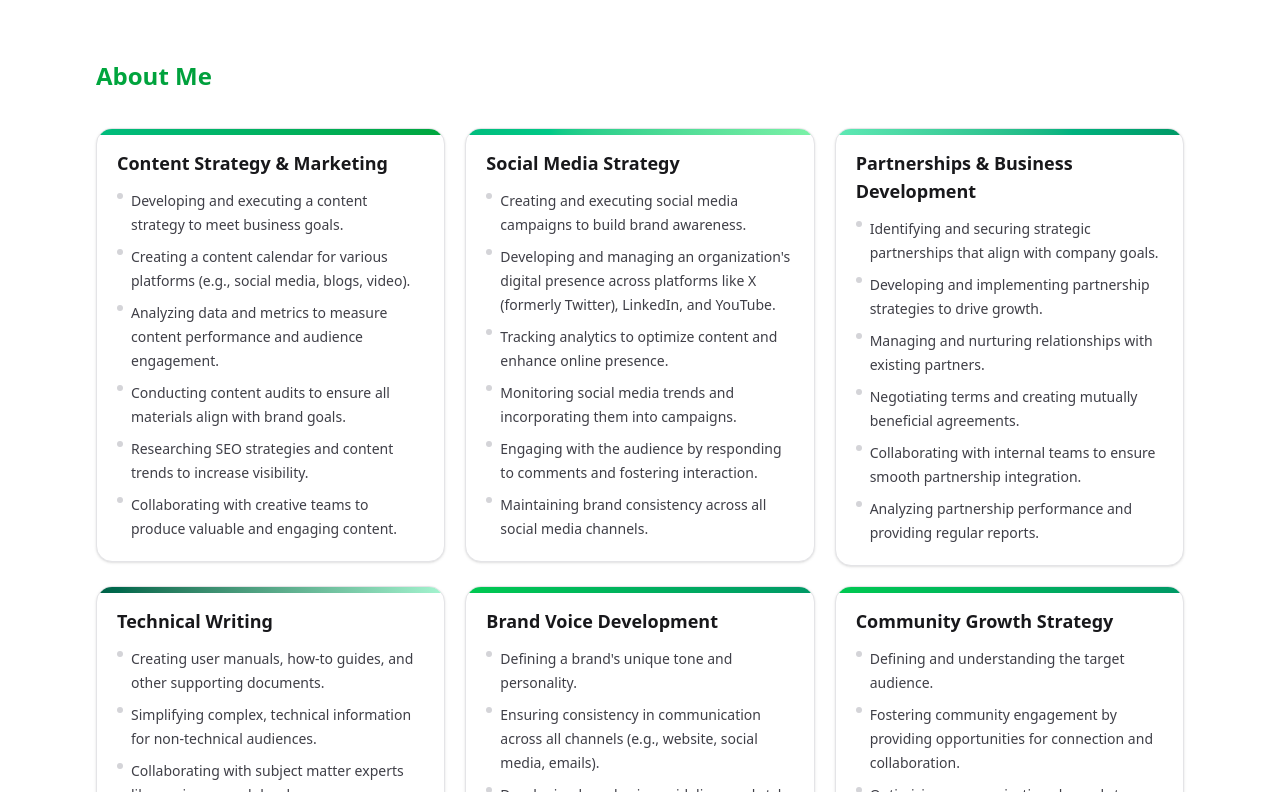
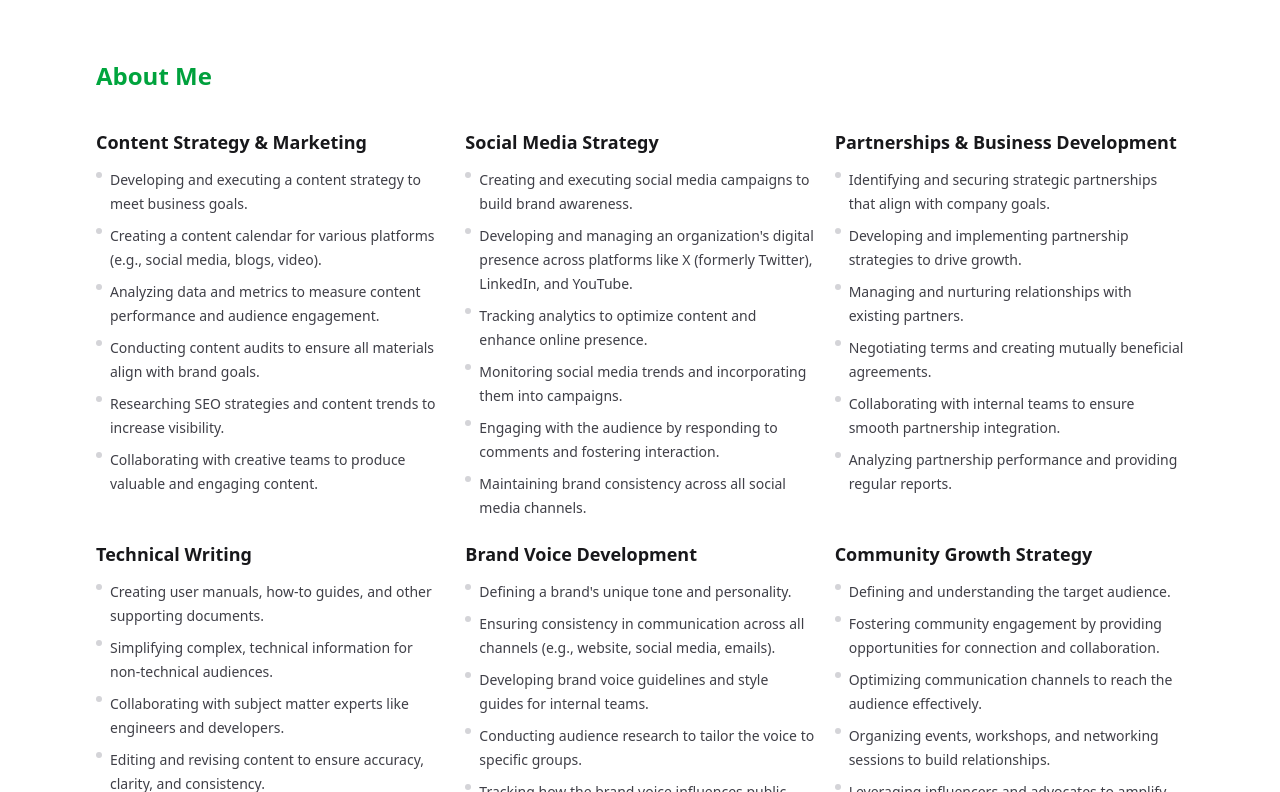
Before and after one commit to Sidney-130/theoportfolio, a Next.js app: page / in a window 1280 px wide. Shown: the part 788-1580 px from the top of the page. Built offline with nearby package versions, Linux system fonts and the light colour scheme.

Commit message:
update card

```diff
--- a/components/layout/SkillCard.tsx
+++ b/components/layout/SkillCard.tsx
@@ -1,15 +1,9 @@
-import { ChevronDown } from "lucide-react";
 import { AnimatedCard } from "../animate/animate";
 import { SkillSet } from "./Constants";
 
 export function SkillCard({ set }: { set: SkillSet }) {
   return (
-    <AnimatedCard>
-      <article className="group relative overflow-hidden rounded-2xl border border-zinc-200 bg-white p-5 shadow-sm hover:shadow-md">
-        <div
-          className={`pointer-events-none absolute inset-x-0 top-0 h-1.5 bg-gradient-to-r ${set.gradientFrom} ${set.gradientTo}`}
-        />
-
+    <AnimatedCard gradientFrom={set.gradientFrom} gradientTo={set.gradientTo}>
       <div className="mb-3 flex items-start justify-between gap-3">
         <h3 className="text-lg font-semibold text-zinc-900">{set.title}</h3>
       </div>
@@ -25,7 +19,6 @@ export function SkillCard({ set }: { set: SkillSet }) {
           </li>
         ))}
       </ul>
-      </article>
     </AnimatedCard>
   );
 }
```
Lines whose indentation alone changed are shown as unchanged.
